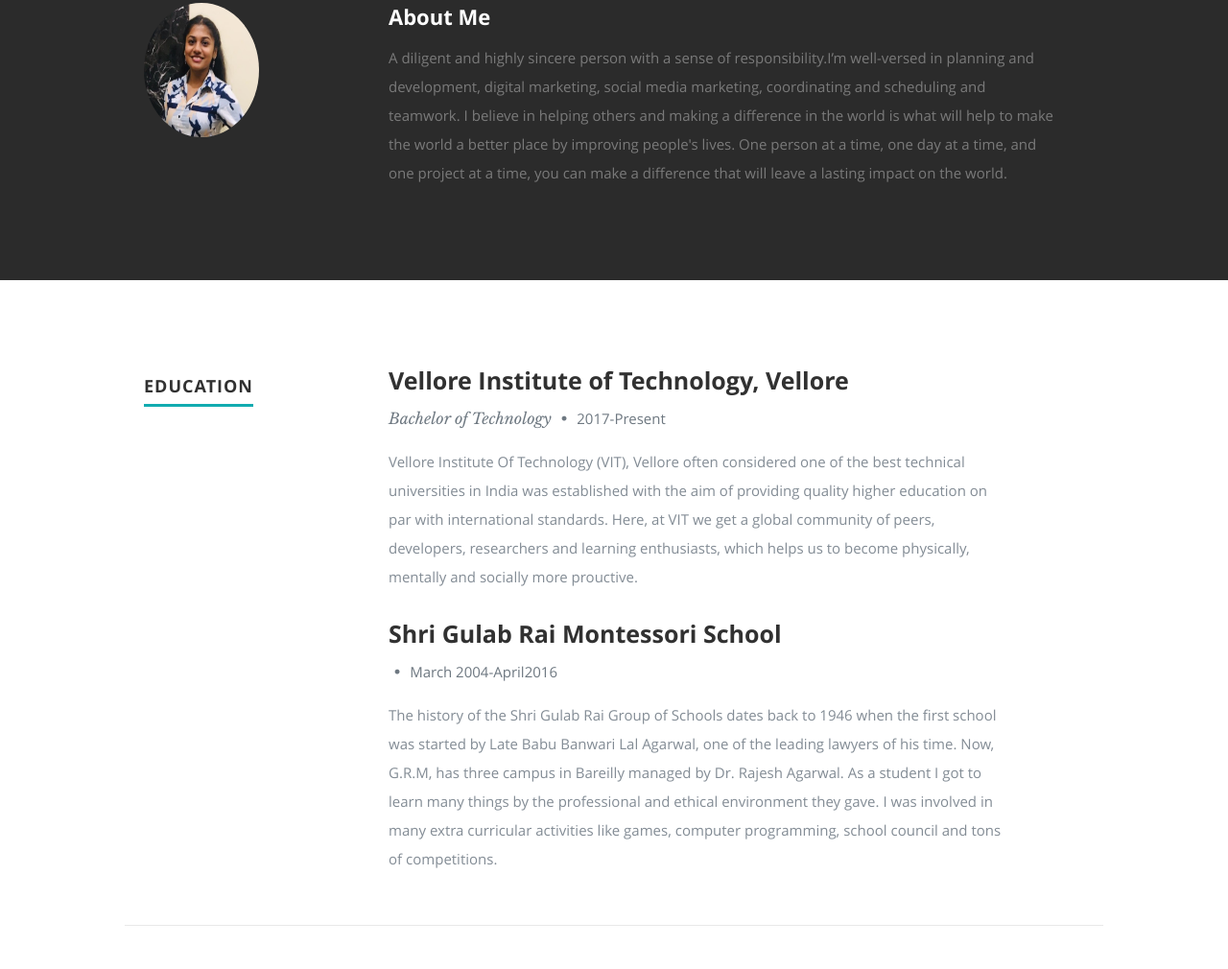
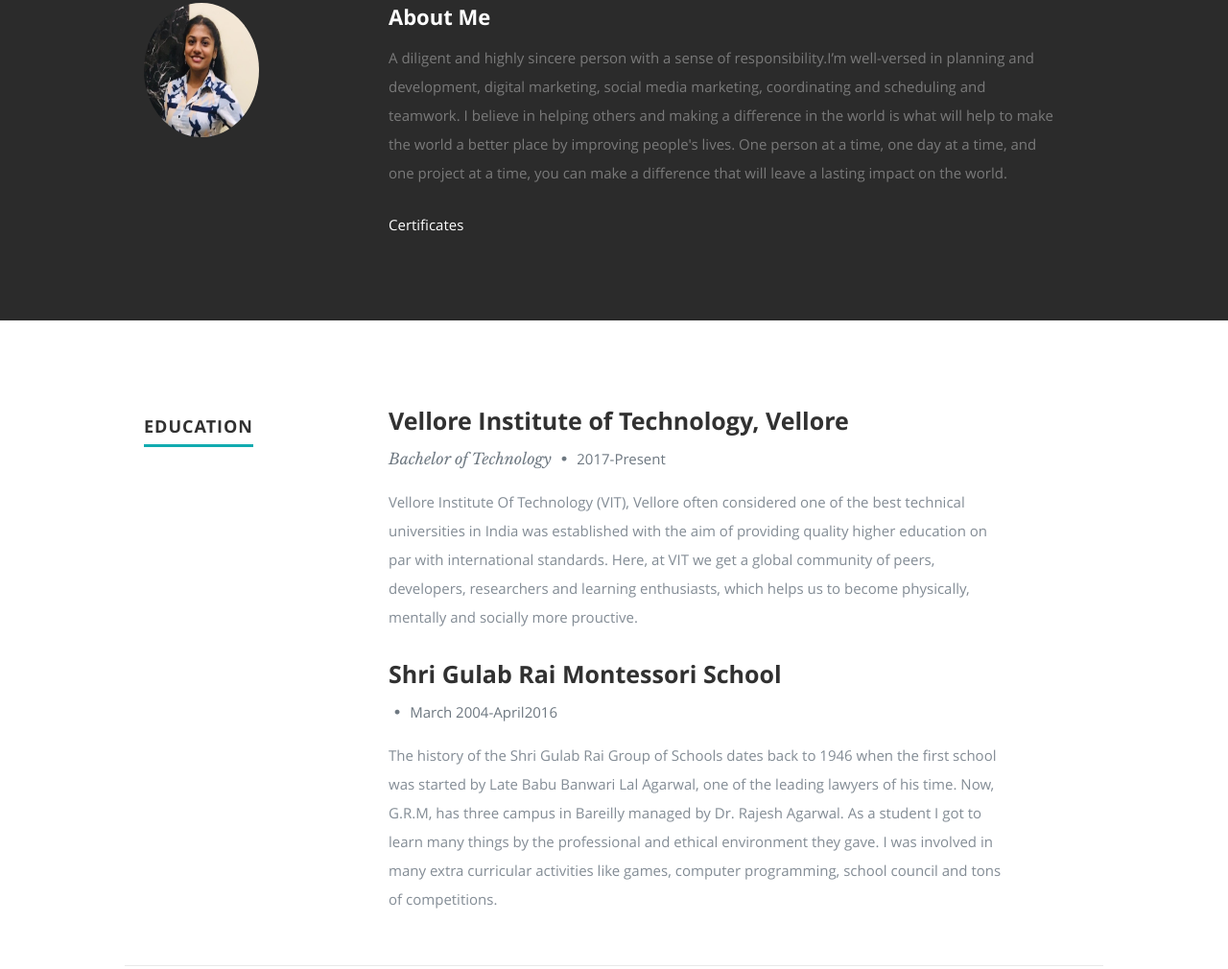
Before and after one commit to dishijn2/DishiJain-Portfolio, a plain HTML site: page index.html in a window 1280 px wide. Shown: the part 893-1903 px from the top of the page at 96% size. Drawn offline with nearby package versions, Linux system fonts and the light colour scheme; a web font is replaced by a local one.

Commit message:
Update index.html

```diff
--- a/index.html
+++ b/index.html
@@ -77,7 +77,9 @@
             <p>A diligent and highly sincere person with a sense of responsibility.I’m well-versed in planning and development, digital marketing, social media marketing, coordinating and scheduling and teamwork.
             I believe in helping others and making a difference in the world is what will help to make the world a better place by improving people's lives. One person at a time, one day at a time, and one project at a time, you can make a difference that will leave a lasting impact on the world.
             </p>
-
+		 <ul>
+		 <li><a href="https://drive.google.com/drive/folders/1ENOrwkVw6BsrwalbWeA4lgppdV4l5Uu7" target="_blank">Certificates</a></li>
+		 </ul>
             <div class="row">
 
                <div class="columns contact-details">
```
